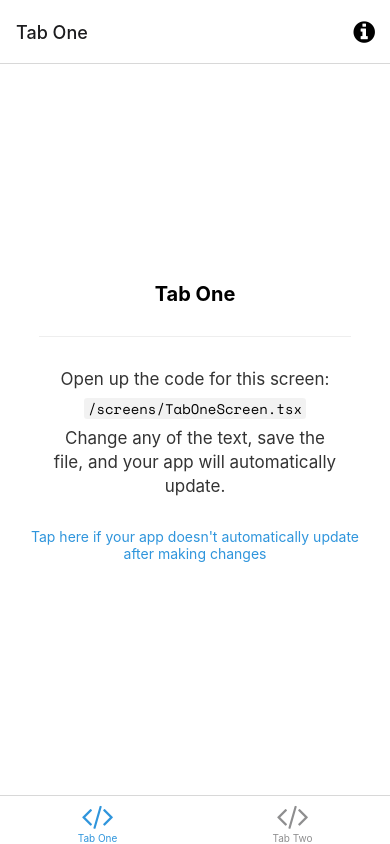
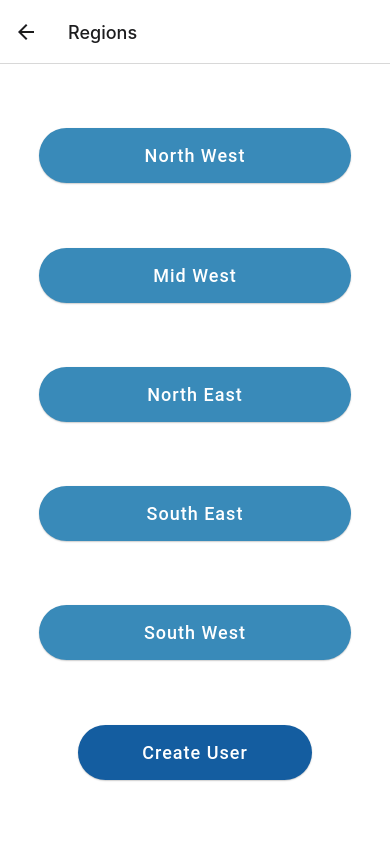
Before and after one commit to shubhamjindal30/crm-app, a React Native app: screen /RegionListScreen in a window 390 px wide. Built offline with nearby package versions, Linux system fonts and the light colour scheme; what expo-linking would draw is missing.

Commit message:
feat: add welcome, region list screens

```diff
--- a/src/constants/Theme.ts
+++ b/src/constants/Theme.ts
@@ -3,6 +3,7 @@ import { DefaultTheme } from 'react-native-paper';
 declare global {
   namespace ReactNativePaper {
     interface ThemeColors {
+      secondary: string;
       secondaryDark: string;
       white: string;
       black: string;
@@ -15,6 +16,7 @@ export default {
   colors: {
     ...DefaultTheme.colors,
     primary: '#145DA0',
+    secondary: '#398AB9',
     secondaryDark: '#222222',
     error: 'red',
     darkGrey: '#444',
--- a/src/navigation/LinkingConfiguration.ts
+++ b/src/navigation/LinkingConfiguration.ts
@@ -7,26 +7,14 @@
 import { LinkingOptions } from '@react-navigation/native';
 import * as Linking from 'expo-linking';
 
-import { RootStackParamList } from '../../types';
+import { RootStackParamList } from '../types';
 
 const linking: LinkingOptions<RootStackParamList> = {
   prefixes: [Linking.makeUrl('/')],
   config: {
     screens: {
-      Root: {
-        screens: {
-          TabOne: {
-            screens: {
-              TabOneScreen: 'one',
-            },
-          },
-          TabTwo: {
-            screens: {
-              TabTwoScreen: 'two',
-            },
-          },
-        },
-      },
+      WelcomeScreen: 'welcome',
+      RegionListScreen: 'regions',
       Modal: 'modal',
       NotFound: '*',
     },
--- a/src/navigation/index.tsx
+++ b/src/navigation/index.tsx
@@ -3,23 +3,18 @@
  * https://reactnavigation.org/docs/getting-started
  *
  */
-import { FontAwesome } from '@expo/vector-icons';
-import { createBottomTabNavigator } from '@react-navigation/bottom-tabs';
 import { NavigationContainer, DefaultTheme, DarkTheme } from '@react-navigation/native';
 import { createNativeStackNavigator } from '@react-navigation/native-stack';
-import * as React from 'react';
-import { ColorSchemeName, Pressable } from 'react-native';
+import { ColorSchemeName } from 'react-native';
 
-import Colors from '../constants/Colors';
-import useColorScheme from '../hooks/useColorScheme';
 import ModalScreen from '../screens/ModalScreen';
 import NotFoundScreen from '../screens/NotFoundScreen';
-import TabOneScreen from '../screens/TabOneScreen';
-import TabTwoScreen from '../screens/TabTwoScreen';
-import { RootStackParamList, RootTabParamList, RootTabScreenProps } from '../../types';
+import WelcomeScreen from '../screens/WelcomeScreen';
+import RegionListScreen from '../screens/RegionListScreen';
+import { RootStackParamList } from '../types';
 import LinkingConfiguration from './LinkingConfiguration';
 
-export default function Navigation({ colorScheme }: { colorScheme: ColorSchemeName }) {
+const Navigation = ({ colorScheme }: { colorScheme: ColorSchemeName }) => {
   return (
     <NavigationContainer
       linking={LinkingConfiguration}
@@ -27,7 +22,7 @@ export default function Navigation({ colorScheme }: { colorScheme: ColorSchemeNa
       <RootNavigator />
     </NavigationContainer>
   );
-}
+};
 
 /**
  * A root stack navigator is often used for displaying modals on top of all other content.
@@ -35,73 +30,17 @@ export default function Navigation({ colorScheme }: { colorScheme: ColorSchemeNa
  */
 const Stack = createNativeStackNavigator<RootStackParamList>();
 
-function RootNavigator() {
+const RootNavigator = () => {
   return (
     <Stack.Navigator>
-      <Stack.Screen name="Root" component={BottomTabNavigator} options={{ headerShown: false }} />
+      <Stack.Screen name="WelcomeScreen" component={WelcomeScreen} options={{ headerShown: false }} />
+      <Stack.Screen name="RegionListScreen" component={RegionListScreen} options={{ headerShown: true, title: 'Regions' }} />
       <Stack.Screen name="NotFound" component={NotFoundScreen} options={{ title: 'Oops!' }} />
       <Stack.Group screenOptions={{ presentation: 'modal' }}>
         <Stack.Screen name="Modal" component={ModalScreen} />
       </Stack.Group>
     </Stack.Navigator>
   );
-}
+};
 
-/**
- * A bottom tab navigator displays tab buttons on the bottom of the display to switch screens.
- * https://reactnavigation.org/docs/bottom-tab-navigator
- */
-const BottomTab = createBottomTabNavigator<RootTabParamList>();
-
-function BottomTabNavigator() {
-  const colorScheme = useColorScheme();
-
-  return (
-    <BottomTab.Navigator
-      initialRouteName="TabOne"
-      screenOptions={{
-        tabBarActiveTintColor: Colors[colorScheme].tint,
-      }}>
-      <BottomTab.Screen
-        name="TabOne"
-        component={TabOneScreen}
-        options={({ navigation }: RootTabScreenProps<'TabOne'>) => ({
-          title: 'Tab One',
-          tabBarIcon: ({ color }) => <TabBarIcon name="code" color={color} />,
-          headerRight: () => (
-            <Pressable
-              onPress={() => navigation.navigate('Modal')}
-              style={({ pressed }) => ({
-                opacity: pressed ? 0.5 : 1,
-              })}>
-              <FontAwesome
-                name="info-circle"
-                size={25}
-                color={Colors[colorScheme].text}
-                style={{ marginRight: 15 }}
-              />
-            </Pressable>
-          ),
-        })}
-      />
-      <BottomTab.Screen
-        name="TabTwo"
-        component={TabTwoScreen}
-        options={{
-          title: 'Tab Two',
-          tabBarIcon: ({ color }) => <TabBarIcon name="code" color={color} />,
-        }}
-      />
-    </BottomTab.Navigator>
-  );
-}
-
-/**
- * You can explore the built-in icon families and icons on the web at https://icons.expo.fyi/
- */
-function TabBarIcon(props: {
-  name: React.ComponentProps<typeof FontAwesome>['name'];
-  color: string;
-}) {
-  return <FontAwesome size={30} style={{ marginBottom: -3 }} {...props} />;
-}
+export default Navigation;
--- /dev/null
+++ b/src/screens/RegionListScreen.tsx
@@ -0,0 +1,56 @@
+import { StyleSheet } from 'react-native';
+
+import { Theme } from '../constants';
+
+import { View, Button } from '../components';
+
+const REGION_LIST = [
+  {
+    id: '1',
+    name: 'North West'
+  },
+  {
+    id: '2',
+    name: 'Mid West'
+  },
+  {
+    id: '3',
+    name: 'North East'
+  },
+  {
+    id: '4',
+    name: 'South East'
+  },
+  {
+    id: '5',
+    name: 'South West'
+  }
+];
+
+const RegionListScreen = () => {
+  return (
+    <View style={styles.container}>
+      {REGION_LIST.map((region, index) => (
+        <Button style={styles.regionBtn} key={`${region.id}-${index}`} mode="contained" color={Theme.colors.secondary} onPress={() => {}}>
+          {region.name}
+        </Button>
+      ))}
+      <Button mode="contained" onPress={() => {}}>
+        Create User
+      </Button>
+    </View>
+  );
+}
+
+export default RegionListScreen;
+
+const styles = StyleSheet.create({
+  container: {
+    flex: 1,
+    alignItems: 'center',
+    justifyContent: 'space-evenly'
+  },
+  regionBtn: {
+    width: '80%'
+  }
+});
--- a/src/screens/TabOneScreen.tsx
+++ /dev/null
@@ -1,32 +0,0 @@
-import { StyleSheet } from 'react-native';
-
-import EditScreenInfo from '../components/EditScreenInfo';
-import { Text, View } from '../components/Themed';
-import { RootTabScreenProps } from '../types';
-
-export default function TabOneScreen({ navigation }: RootTabScreenProps<'TabOne'>) {
-  return (
-    <View style={styles.container}>
-      <Text style={styles.title}>Tab One</Text>
-      <View style={styles.separator} lightColor="#eee" darkColor="rgba(255,255,255,0.1)" />
-      <EditScreenInfo path="/screens/TabOneScreen.tsx" />
-    </View>
-  );
-}
-
-const styles = StyleSheet.create({
-  container: {
-    flex: 1,
-    alignItems: 'center',
-    justifyContent: 'center',
-  },
-  title: {
-    fontSize: 20,
-    fontWeight: 'bold',
-  },
-  separator: {
-    marginVertical: 30,
-    height: 1,
-    width: '80%',
-  },
-});
--- a/src/screens/TabTwoScreen.tsx
+++ /dev/null
@@ -1,31 +0,0 @@
-import { StyleSheet } from 'react-native';
-
-import EditScreenInfo from '../components/EditScreenInfo';
-import { Text, View } from '../components/Themed';
-
-export default function TabTwoScreen() {
-  return (
-    <View style={styles.container}>
-      <Text style={styles.title}>Tab Two</Text>
-      <View style={styles.separator} lightColor="#eee" darkColor="rgba(255,255,255,0.1)" />
-      <EditScreenInfo path="/screens/TabTwoScreen.tsx" />
-    </View>
-  );
-}
-
-const styles = StyleSheet.create({
-  container: {
-    flex: 1,
-    alignItems: 'center',
-    justifyContent: 'center',
-  },
-  title: {
-    fontSize: 20,
-    fontWeight: 'bold',
-  },
-  separator: {
-    marginVertical: 30,
-    height: 1,
-    width: '80%',
-  },
-});
--- /dev/null
+++ b/src/screens/WelcomeScreen.tsx
@@ -0,0 +1,38 @@
+import { StyleSheet } from 'react-native';
+
+import { Text, View, Button } from '../components';
+import { RootStackScreenProps } from '../types';
+
+const WelcomeScreen = ({ navigation }: RootStackScreenProps<'WelcomeScreen'>) => {
+  const handleContinue = () => {
+    navigation.navigate('RegionListScreen');
+  }
+  return (
+    <View style={styles.container}>
+      <Text style={styles.title}>Welcome to CRM plus</Text>
+      <View style={styles.separator} lightColor="#eee" darkColor="rgba(255,255,255,0.1)" />
+      <Button mode="contained" onPress={handleContinue} >
+        Continue
+      </Button>
+    </View>
+  );
+}
+
+export default WelcomeScreen;
+
+const styles = StyleSheet.create({
+  container: {
+    flex: 1,
+    alignItems: 'center',
+    justifyContent: 'center'
+  },
+  title: {
+    fontSize: 20,
+    fontWeight: 'bold'
+  },
+  separator: {
+    marginVertical: 30,
+    height: 1,
+    width: '80%'
+  }
+});
```
Also changed, not shown: src/types.tsx (renamed from types.tsx, +2 -13 lines).
